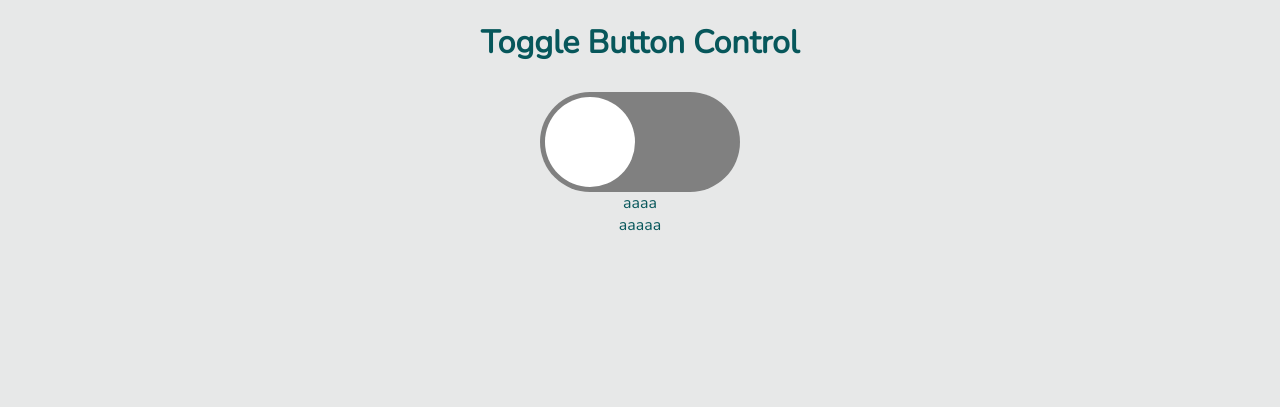
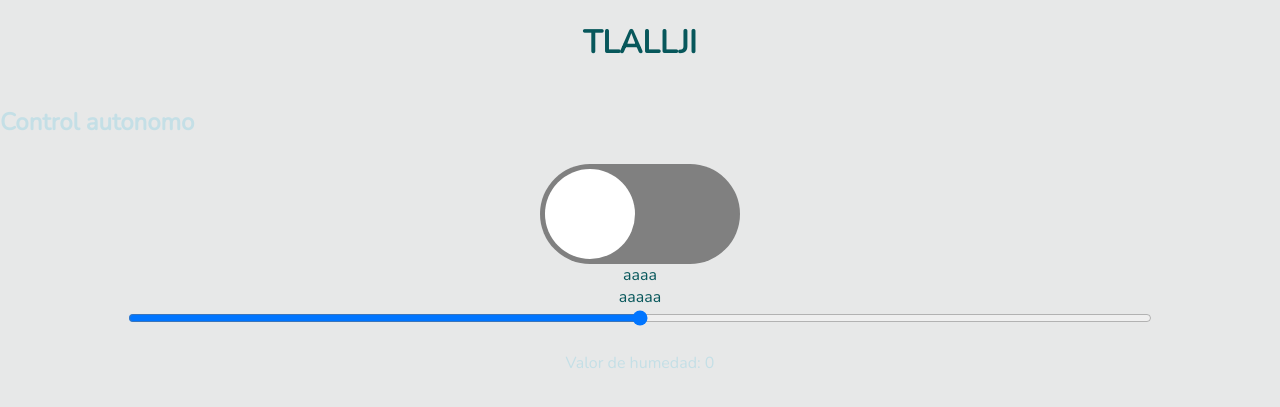
Before and after one commit to NC0D3/TLALLJI, a Flask app: template templates/index.html in a window 1280 px wide. Shown: the top 407 px of the page. Run offline with Flask 3, Linux system fonts and the light colour scheme; the template is opened without the code that fills it, so the values that code supplies are empty; some libraries are stand-ins or nearby versions.

Commit message:
Update index.html

```diff
--- a/templates/index.html
+++ b/templates/index.html
@@ -12,19 +12,19 @@
 </head>
 
 <body>
-	<h1>Toggle Button Control</h1>
+	<h1>TLALLJI</h1>
+	<h2>Control autonomo</h2>
 	<div class="container">
 		<input id="toggleBtn" type="checkbox" onchange="ToggleLED()" />
 		<label for="toggleBtn" id="lblLED">Toggle</label>
 		<span id="ADC0" class="DATAOUT">aaaa</span>
 		<span id="voltaje" class="DATAOUT">aaaaa</span>
 	</div>
-	<div id="slider-container">
-		<div id="slider">
-			<div class="handle" id="handle1"></div>
-			<div class="handle" id="handle2"></div>
-		</div>
+	<div class="slider-container">
+		<input type="range" min="0" max="100" value="50" class="slider" id="mySlider">
+		<p id="humidityValue">Valor de humedad: <span id="humiditySpan">0</span></p>
 	</div>
+
 
 	<script>
 		function ToggleLED() {
@@ -43,24 +43,24 @@
 	</script>
 
 	<script>
-		function reqDataSensor() {
-			var xhr = new XMLHttpRequest();
-			xhr.open('POST', '/', true);
-			xhr.setRequestHeader('Content-Type', 'application/x-www-form-urlencoded;charset=UTF-8');
-			xhr.send('sensor');
-			xhr.onreadystatechange = function () {
-				if (xhr.readyState === 4 && xhr.status === 200) {
-					const responseData = JSON.parse(xhr.responseText);
-					const variable1 = responseData.variable1;
-					const variable2 = responseData.variable2;
-					const ADC0 = document.getElementById('ADC0');
-					const voltaje = document.getElementById('voltaje');
-					ADC0.innerHTML = variable1;
-					voltaje.innerHTML = variable2;
-				}
-			};
-		}
-		setInterval(reqDataSensor, 100);
+		const eventSource = new EventSource('/sse');
+		eventSource.addEventListener('humedad', function (event) {
+			// Actualiza el valor en el span y establece el fondo del slider
+			var receivedHumidity = event.data;
+			document.getElementById('humiditySpan').textContent = receivedHumidity;
+			var slider = document.getElementById('mySlider');
+			slider.style.background = 'linear-gradient(to right, #4CAF50 0%, #4CAF50 ' + receivedHumidity + '%, #f0f0f0 ' + receivedHumidity + '%, #f0f0f0 100%)';
+			console.log('Evento humedad recibido:', event.data);
+			// Aquí puedes manejar los datos del evento1 como desees
+		});
+		const listElement = document.getElementById('ADC0');
+
+		eventSource.onmessage = function (currentEvent) {
+			if (currentEvent.data.length > 0) {
+				const listElement = document.getElementById('ADC0');
+				listElement.innerText = currentEvent.data;
+			}
+		};
 	</script>
 
 </body>
```
